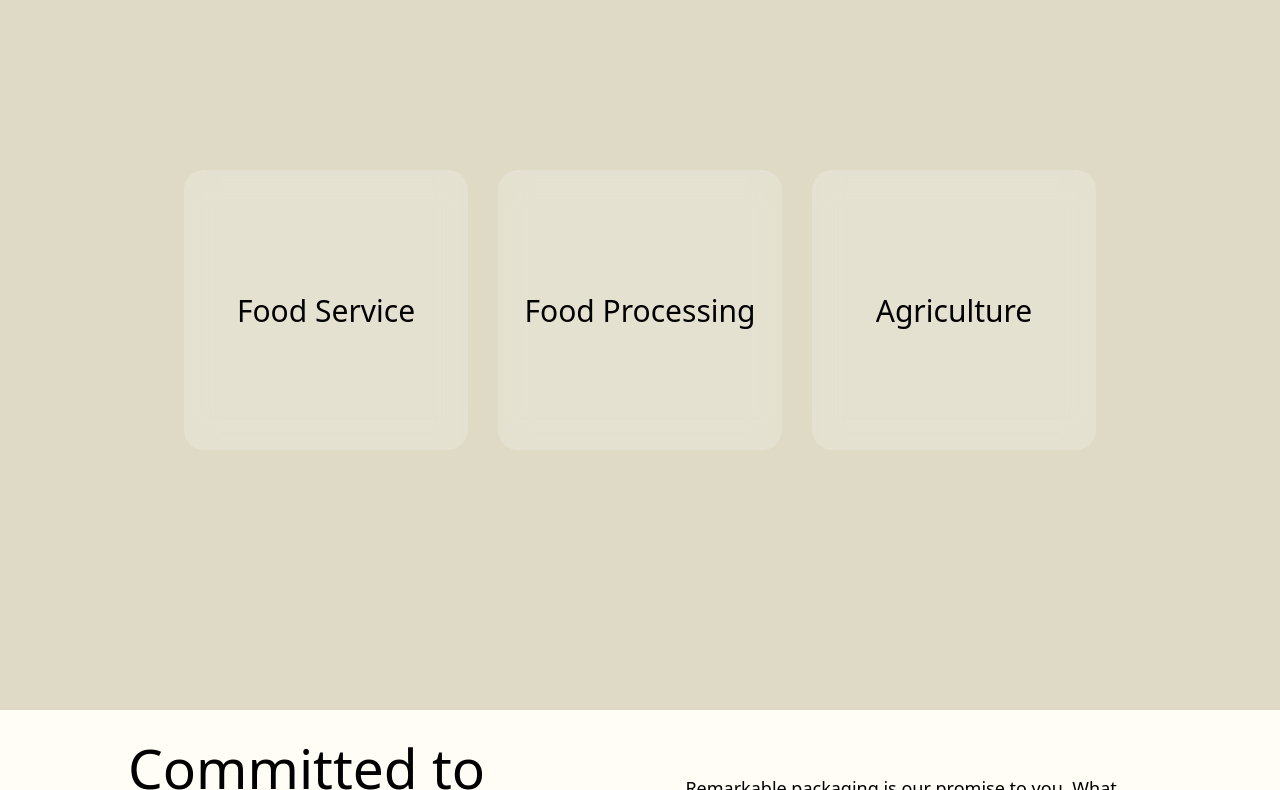
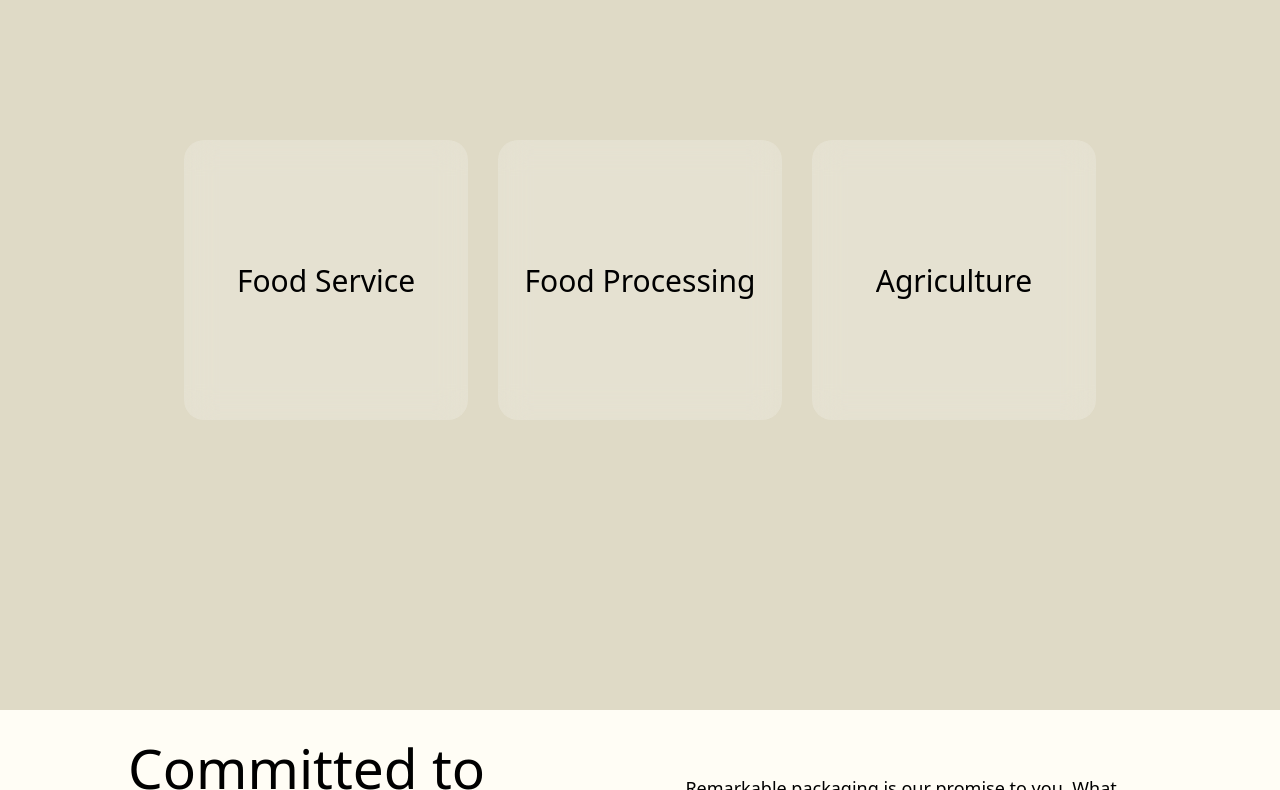
Before and after one commit to Hetvi0456/yucca_website_clone, a plain HTML site: page index.html in a window 1280 px wide. Shown: the part 2010-2800 px from the top of the page. Drawn offline with nearby package versions, Linux system fonts and the light colour scheme.

Commit message:
finishing touches

```diff
--- a/style.css
+++ b/style.css
@@ -167,6 +167,7 @@ nav:hover {
     align-items: center;
     overflow: hidden;
     z-index: 9999;
+    top: -30px;
 }
 
 .text-container {
```
